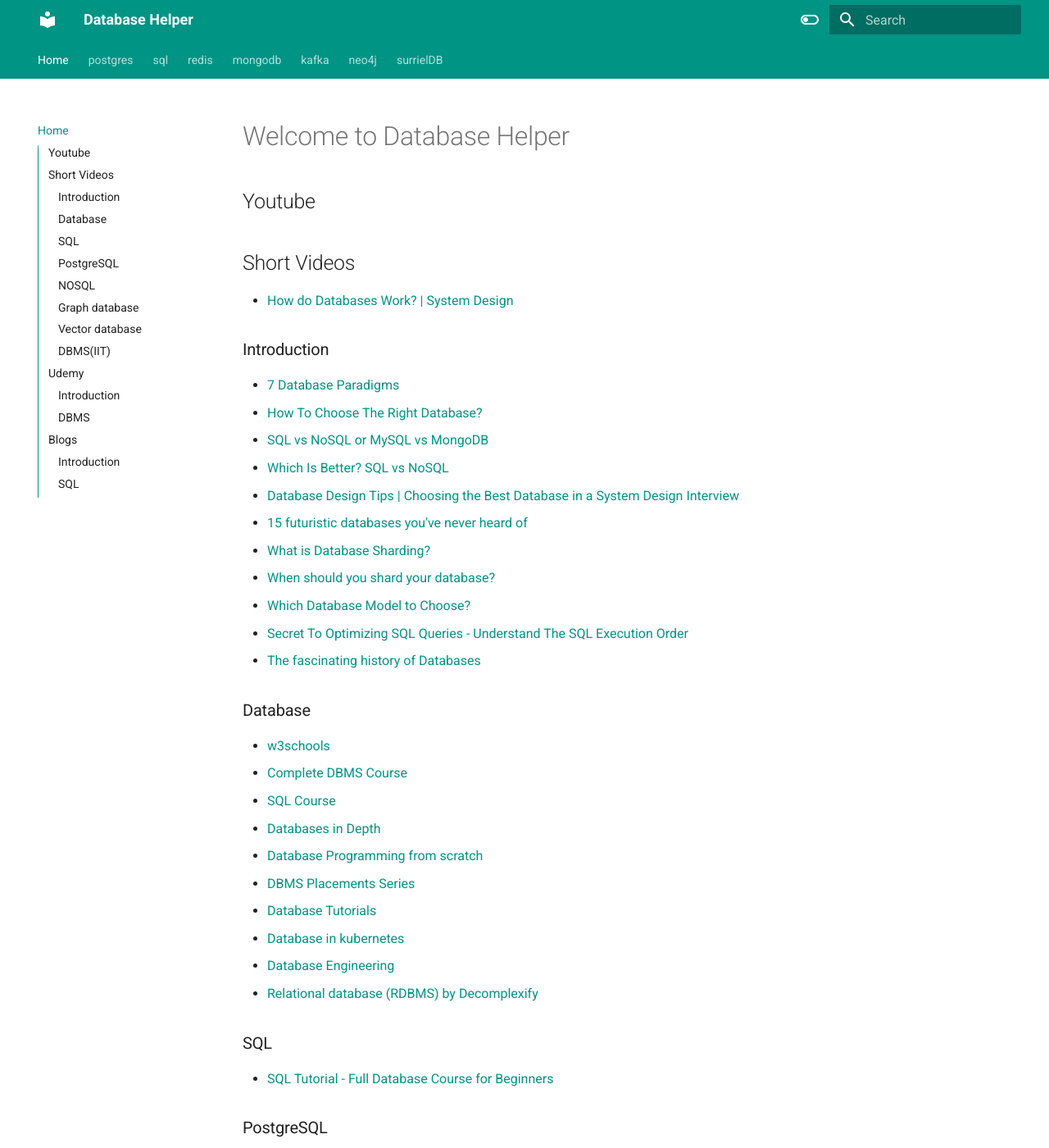
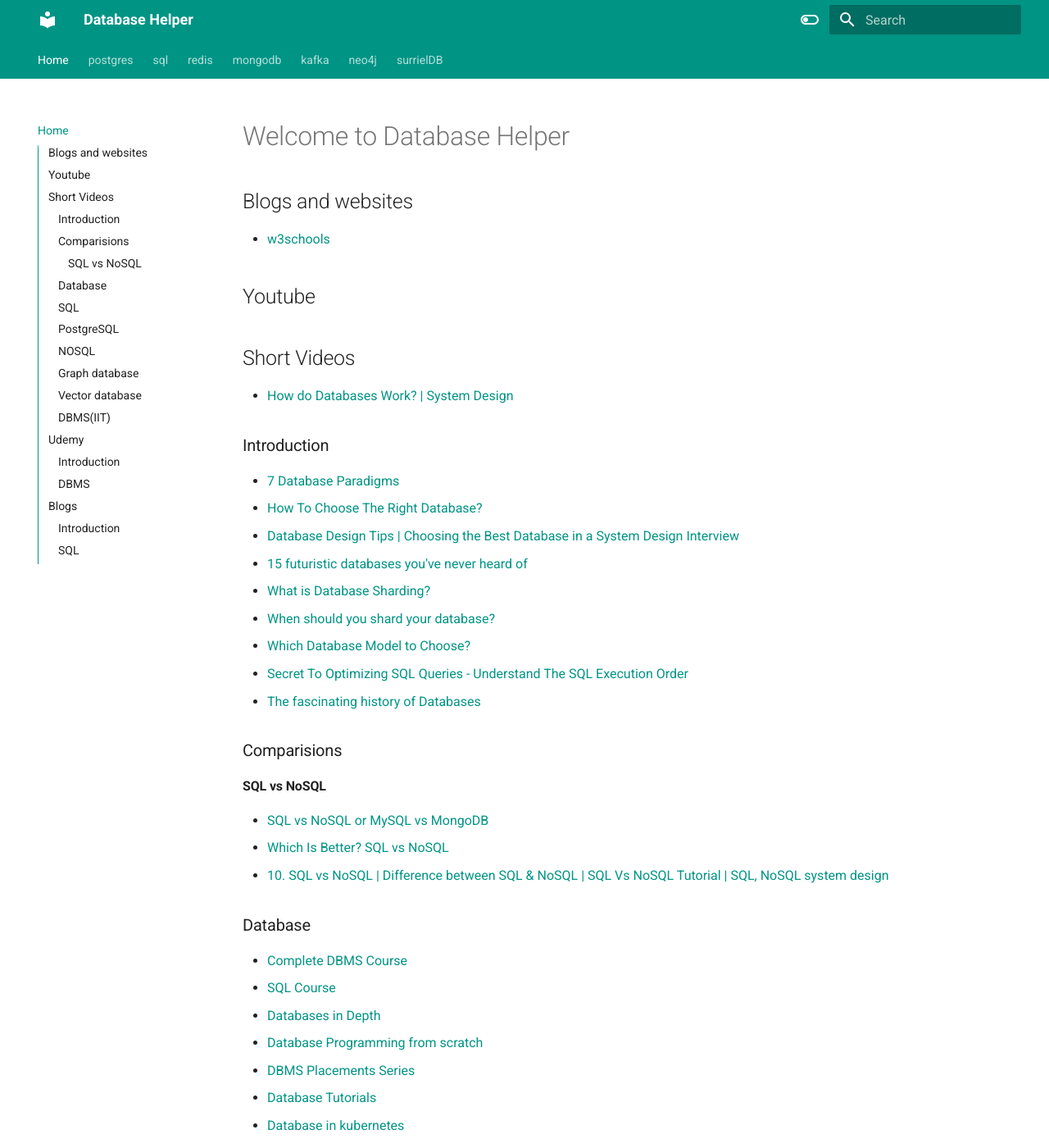
Before and after one commit to abhishekghoshh/database-helper, an MkDocs documentation site: the page built from docs/index.md, in a window 1280 px wide and 1400 px high. Shown: the whole window at 82% size. Built offline with MkDocs 1.6.1 and Material for MkDocs 9.7.7, drawn with Linux system fonts in a browser that asks for light colours.

Commit message:
Updated index

```diff
--- a/docs/index.md
+++ b/docs/index.md
@@ -1,4 +1,11 @@
 # Welcome to Database Helper
+
+
+## Blogs and websites
+
+- [w3schools](https://www.w3schools.com/sql/default.asp)
+
+
 
 
 ## Youtube
@@ -23,9 +28,20 @@
 - [The fascinating history of Databases](https://www.youtube.com/watch?v=6szdySvorzA)
 
 
+### Comparisions
+
+#### SQL vs NoSQL
+
+- [SQL vs NoSQL or MySQL vs MongoDB](https://www.youtube.com/watch?v=ZS_kXvOeQ5Y)
+- [Which Is Better? SQL vs NoSQL](https://www.youtube.com/watch?v=t0GlGbtMTio)
+- [10. SQL vs NoSQL | Difference between SQL & NoSQL | SQL Vs NoSQL Tutorial | SQL, NoSQL system design](https://www.youtube.com/watch?v=fG8c-huFt70)
+
+
+
+
 ### Database
 
-- [w3schools](https://www.w3schools.com/sql/default.asp)
+
 - [Complete DBMS Course](https://www.youtube.com/playlist?list=PLrL_PSQ6q062cD0vPMGYW_AIpNg6T0_Fq)
 - [SQL Course](https://www.youtube.com/playlist?list=PLrL_PSQ6q062H5CetdplYW7xQKeq8XaR0)
 - [Databases in Depth](https://www.youtube.com/playlist?list=PLliXPok7ZonnALnedG5doBOSCXlU14yJF)
```
Also changed, not shown: other parts of docs/index.md (+0 -2 lines).
